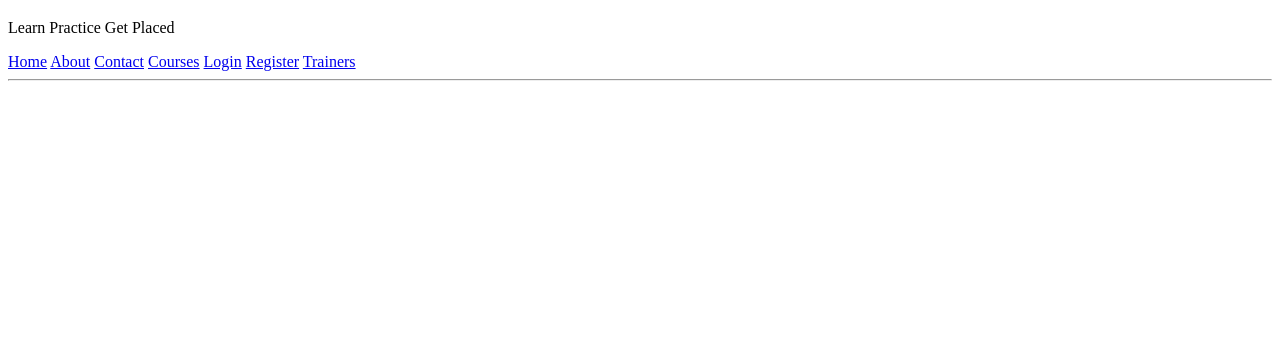
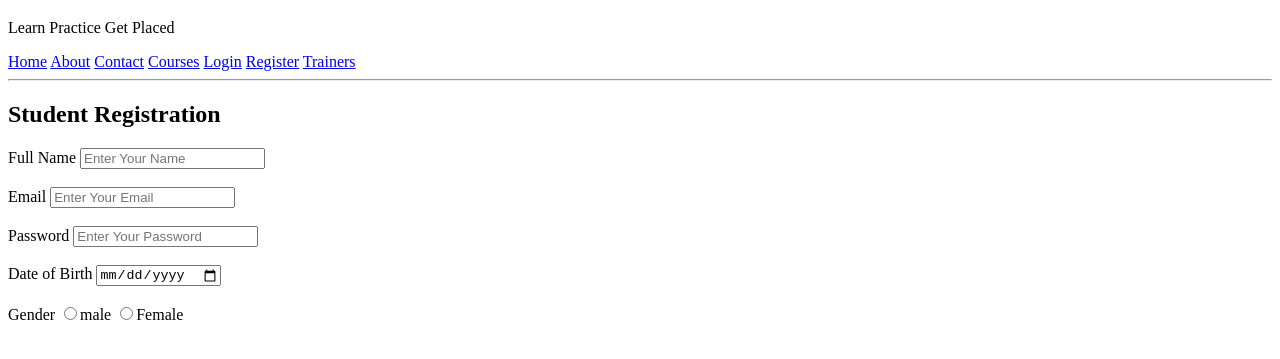
Before and after one commit to sandhyaranidharanikota-lgtm/pthon_fullstack_1, a plain HTML site: page register.html in a window 1280 px wide. Shown: the part 61-420 px from the top of the page. Drawn offline with Linux system fonts and the light colour scheme.

Commit message:
register updated

```diff
--- a/register.html
+++ b/register.html
@@ -19,6 +19,28 @@
         <a href="trainers.html">Trainers</a>
     </nav>
     <hr>
-   </header>
+    </header>
+    <main>
+        <section>
+            <h2>Student Registration</h2>
+            <form>
+                <label>Full Name</label>
+                <input type="text" placeholder="Enter Your Name"><br><br>
+                <label>Email</label>
+                <input type="email" placeholder="Enter Your Email"><br><br>
+                <label>Password</label>
+                <input type="Password" placeholder="Enter Your Password"><br><br>
+                <label>Date of Birth</label>
+                <input type="Date"><br><br>
+                <label>Gender</label>
+                <input type="radio" name="gender"
+                value="male">male
+                <input type="radio" name="gender"
+                value="female">Female
+
+
+            </form>
+        </section>
+    </main>
 </body>
 </html>
```
